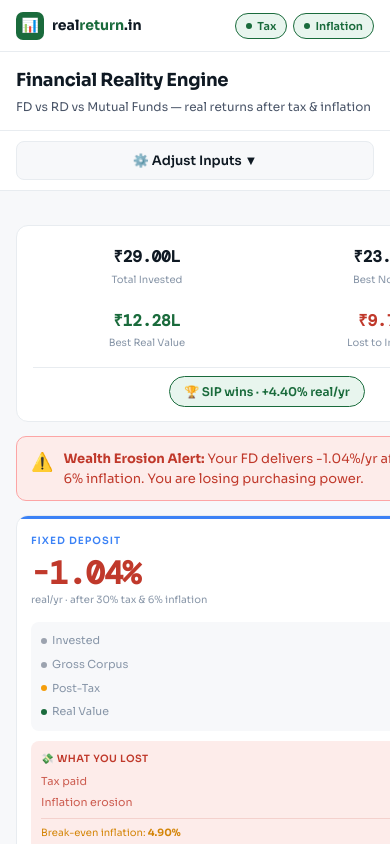
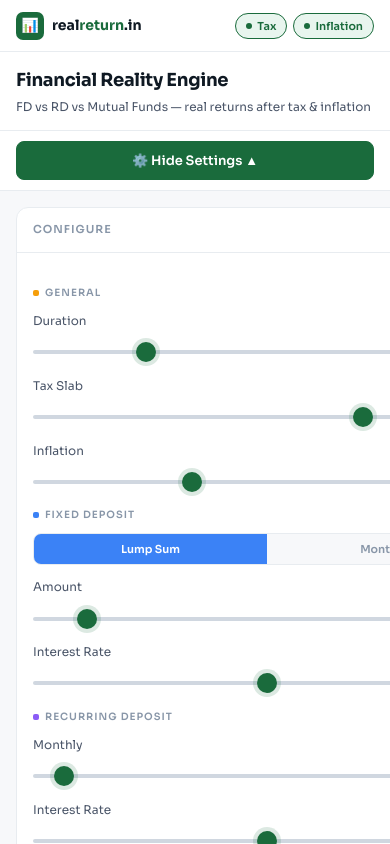
Before and after one commit to sandeshdeshkar/realreturn, a Next.js app: page /calculator in a window 390 px wide. Shown: the top 844 px of the page. Built offline with nearby package versions, Linux system fonts and the light colour scheme.

Commit message:
Fix mobile: inputs open by default, banner fixed

```diff
--- a/app/calculator/page.tsx
+++ b/app/calculator/page.tsx
@@ -157,7 +157,7 @@ export default function Calculator() {
   const [mfLs, setMfLs] = useState(500000)
   const [mfRate, setMfRate] = useState(12)
   const [tableView, setTableView] = useState<'fd' | 'rd' | 'mf'>('mf')
-  const [showInputs, setShowInputs] = useState(false)
+  const [showInputs, setShowInputs] = useState(true)
 
   const calcFD = useCallback((yrs = years): CalcResult => {
     const r = fdRate / 100, taxR = inclTax ? tax / 100 : 0, inflR = inclInf ? inf / 100 : 0
@@ -245,7 +245,7 @@ export default function Calculator() {
           .calc-inputs { max-height: 3000px !important; opacity: 1 !important; overflow: visible !important; }
           .calc-layout { grid-template-columns: 300px 1fr !important; }
           .calc-cards { grid-template-columns: repeat(3, 1fr) !important; }
-          .calc-banner { grid-template-columns: repeat(5, 1fr) !important; }
+          .calc-banner { grid-template-columns: repeat(4, 1fr) !important; }
           .mobile-only { display: none !important; }
         }
         @media (max-width: 767px) {
@@ -298,7 +298,7 @@ export default function Calculator() {
             fontSize: '13px', fontWeight: 600, cursor: 'pointer',
             display: 'flex', alignItems: 'center', justifyContent: 'center', gap: '6px',
           }}>
-          ⚙️ {showInputs ? 'Hide Settings ▲' : 'Adjust Inputs ▼'}
+          ⚙️ {showInputs ? 'Hide Settings ▲' : 'Show Settings ▼'}
         </button>
       </div>
 
```
